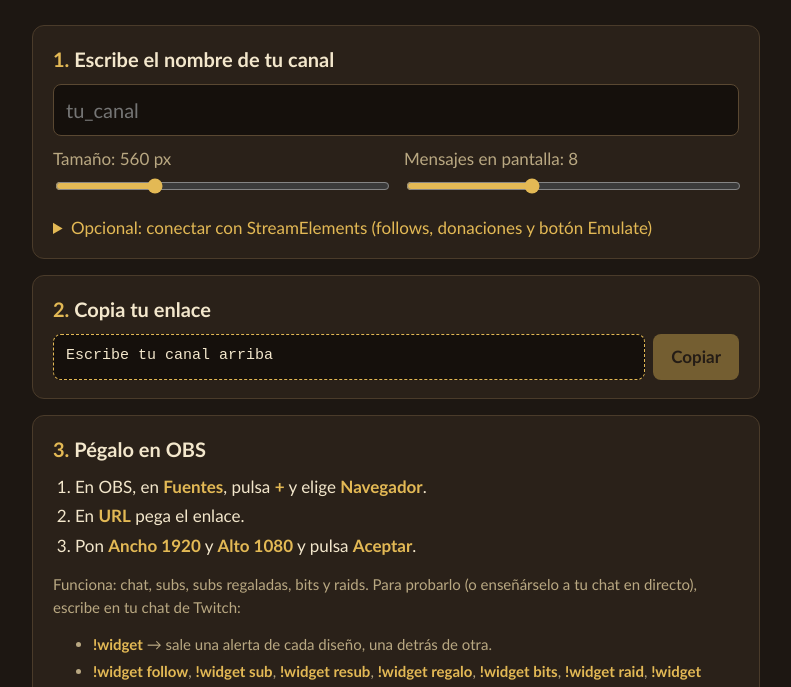
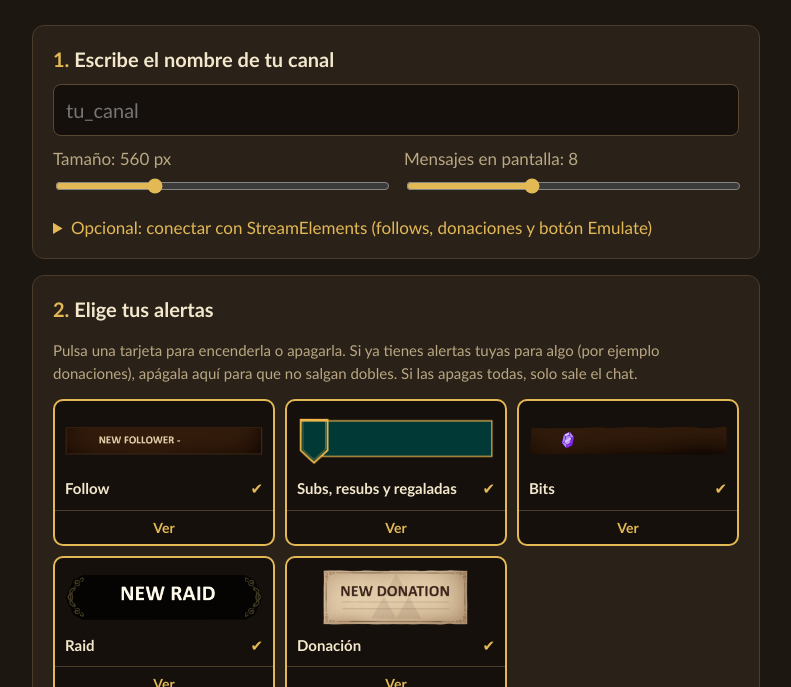
Before and after one commit to HakuDesignTwitch/Widget-Chat-Twitch-Zelda-Ocarina, a plain HTML site: page index.html in a window 1280 px wide. Shown: the part 113-800 px from the top of the page, without its empty margins (244-1035 px from the left). Drawn offline with Linux system fonts and the light colour scheme.

Commit message:
Elegir qué alertas salen, con tarjetas y vista previa

```diff
--- a/index.html
+++ b/index.html
@@ -46,6 +46,26 @@
     width: 100%; padding: 10px 12px; font: inherit;
     background: #15100c; color: var(--texto); border: 1px solid #5a4832; border-radius: 8px;
   }
+  .alertas { display: grid; grid-template-columns: repeat(auto-fill, minmax(190px, 1fr)); gap: 10px; margin: 12px 0; }
+  .alerta { display: flex; flex-direction: column; border: 2px solid var(--oro); border-radius: 10px; overflow: hidden; background: #15100c; transition: opacity .2s, border-color .2s; }
+  .alerta .toggle {
+    all: unset; cursor: pointer; display: flex; flex-direction: column; gap: 6px; padding: 10px;
+  }
+  .alerta .toggle:focus-visible { outline: 2px solid var(--oro); outline-offset: -4px; }
+  .alerta img, .alerta .img-bits { display: block; width: 100%; height: 60px; object-fit: contain; transition: filter .2s; }
+  .alerta .img-bits { background: url("img/Gema 100.png") center / contain no-repeat, url("img/Bits - Fondo.png") center / contain no-repeat; }
+  .alerta:not(.on) .img-bits { filter: grayscale(1) brightness(.5); }
+  .alerta .toggle span { font-weight: 700; color: var(--texto); font-size: 15px; display: flex; justify-content: space-between; gap: 6px; }
+  .alerta em { font-style: normal; color: var(--oro); font-weight: 400; }
+  .alerta:not(.on) { border-color: #4a3b2a; }
+  .alerta:not(.on) img, .alerta:not(.on) .img-bits { opacity: .35; }
+  .alerta:not(.on) img { filter: grayscale(1) brightness(.5); }
+  .alerta:not(.on) em { color: var(--suave); }
+  .alerta .ver {
+    padding: 6px; border-radius: 0; font-size: 14px;
+    background: transparent; color: var(--oro); border-top: 1px solid #4a3b2a;
+  }
+  .alerta .ver:hover { background: rgba(227, 185, 85, .12); }
   .vista { margin-top: 12px; height: 420px; border-radius: 8px; overflow: hidden;
            background: #3a2e22 url("img/Prueba - Fondo.png") center / cover; }
   .vista iframe { width: 100%; height: 100%; border: 0; }
@@ -78,7 +98,36 @@
   </section>
 
   <section class="paso">
-    <h2><span>2.</span> Copia tu enlace</h2>
+    <h2><span>2.</span> Elige tus alertas</h2>
+    <p class="nota">Pulsa una tarjeta para encenderla o apagarla. Si ya tienes alertas tuyas para algo (por ejemplo donaciones), apágala aquí para que no salgan dobles. Si las apagas todas, solo sale el chat.</p>
+    <div class="alertas" id="alertas">
+      <div class="alerta on" data-tipo="follow">
+        <button class="toggle" aria-pressed="true"><img src="img/Follower - Fondo.png" alt="Alerta de nuevo seguidor"><span>Follow <em></em></span></button>
+        <button class="ver" data-ver="follow">Ver</button>
+      </div>
+      <div class="alerta on" data-tipo="sub">
+        <button class="toggle" aria-pressed="true"><img src="img/Sub.png" alt="Alerta de sub"><span>Subs, resubs y regaladas <em></em></span></button>
+        <button class="ver" data-ver="sub">Ver</button>
+      </div>
+      <div class="alerta on" data-tipo="bits">
+        <button class="toggle" aria-pressed="true"><i class="img-bits" role="img" aria-label="Alerta de bits"></i><span>Bits <em></em></span></button>
+        <button class="ver" data-ver="bits">Ver</button>
+      </div>
+      <div class="alerta on" data-tipo="raid">
+        <button class="toggle" aria-pressed="true"><img src="img/New Raid - Fondo.png" alt="Alerta de raid"><span>Raid <em></em></span></button>
+        <button class="ver" data-ver="raid">Ver</button>
+      </div>
+      <div class="alerta on" data-tipo="donacion">
+        <button class="toggle" aria-pressed="true"><img src="img/Donation - Fondo.png" alt="Alerta de donación"><span>Donación <em></em></span></button>
+        <button class="ver" data-ver="donacion">Ver</button>
+      </div>
+    </div>
+    <p class="nota">Follow y donación solo llegan si conectas StreamElements (opción de arriba). Con "Ver" puedes verlas igualmente.</p>
+    <div class="vista"><iframe id="vista" title="Vista previa del widget"></iframe></div>
+  </section>
+
+  <section class="paso">
+    <h2><span>3.</span> Copia tu enlace</h2>
     <div class="enlace">
       <code id="enlace">Escribe tu canal arriba</code>
       <button id="copiar" disabled>Copiar</button>
@@ -86,35 +135,45 @@
   </section>
 
   <section class="paso">
-    <h2><span>3.</span> Pégalo en OBS</h2>
+    <h2><span>4.</span> Pégalo en OBS</h2>
     <ol>
       <li>En OBS, en <b>Fuentes</b>, pulsa <b>+</b> y elige <b>Navegador</b>.</li>
       <li>En <b>URL</b> pega el enlace.</li>
       <li>Pon <b>Ancho 1920</b> y <b>Alto 1080</b> y pulsa <b>Aceptar</b>.</li>
     </ol>
-    <p class="nota">Funciona: chat, subs, subs regaladas, bits y raids. Para probarlo (o enseñárselo a tu chat en directo), escribe en tu chat de Twitch:</p>
+    <p class="nota">Para probarlo (o enseñárselo a tu chat en directo), escribe en tu chat de Twitch:</p>
     <ul class="nota">
       <li><b>!widget</b> → sale una alerta de cada diseño, una detrás de otra.</li>
       <li><b>!widget follow</b>, <b>!widget sub</b>, <b>!widget resub</b>, <b>!widget regalo</b>, <b>!widget bits</b>, <b>!widget raid</b>, <b>!widget donacion</b> → solo esa.</li>
     </ul>
-    <p class="nota">Solo funciona si lo escribes tú o un mod de tu canal.</p>
-  </section>
-
-  <section class="paso">
-    <h2>Vista previa</h2>
-    <div class="vista"><iframe id="vista" title="Vista previa del widget"></iframe></div>
+    <p class="nota">Solo funciona si lo escribes tú o un mod de tu canal. Solo salen las alertas que tengas encendidas.</p>
   </section>
 </main>
 <script>
   const $ = id => document.getElementById(id);
   let base;
   try { base = new URL('overlay.html', location.href).href; } catch (e) { base = 'overlay.html'; }
-  let reloj;
+  let reloj, previaActual = '';
+
+  // La vista previa enseña todas las alertas (para poder pulsar "Ver" aunque estén apagadas).
+  function previa(canal) {
+    let url = base + '?canal=' + (canal || 'demo') + '&max=' + $('max').value;
+    if ($('ancho').value !== '560') url += '&ancho=' + $('ancho').value;
+    if (url === previaActual) return;
+    previaActual = url;
+    clearTimeout(reloj);
+    reloj = setTimeout(() => { $('vista').src = url; }, 600);
+  }
 
   function actualizar() {
     $('anchoTxt').textContent = $('ancho').value;
     $('maxTxt').textContent = $('max').value;
+    const encendidas = [...document.querySelectorAll('.alerta.on')].map(a => a.dataset.tipo);
+    document.querySelectorAll('.alerta').forEach(a => {
+      a.querySelector('em').textContent = a.classList.contains('on') ? '✔' : 'apagada';
+    });
     const canal = $('canal').value.trim().toLowerCase().replace(/^.*twitch\.tv\//, '').replace(/[^a-z0-9_]/g, '');
+    previa(canal);
     if (!canal) {
       $('enlace').textContent = 'Escribe tu canal arriba';
       $('copiar').disabled = true;
@@ -123,17 +182,42 @@
     let url = base + '?canal=' + canal;
     if ($('ancho').value !== '560') url += '&ancho=' + $('ancho').value;
     if ($('max').value !== '8') url += '&max=' + $('max').value;
+    if (encendidas.length < 5) url += '&alertas=' + encendidas.join(',');
     const se = $('se').value.trim();
     if (se) url += '&se=' + encodeURIComponent(se);
     // Con clave, el enlace no se enseña entero en pantalla (por si está en directo).
     $('enlace').textContent = se ? url.replace(/&se=.*/, '&se=••••••••') : url;
     $('enlace').dataset.url = url;
     $('copiar').disabled = false;
-    clearTimeout(reloj);
-    reloj = setTimeout(() => { $('vista').src = url; }, 600);
   }
 
   ['canal', 'ancho', 'max', 'se'].forEach(id => $(id).addEventListener('input', actualizar));
+
+  // Tarjetas: encender/apagar y "Ver" (lanza la alerta en la vista previa).
+  const ejemplos = {
+    follow: ['follower-latest', { name: 'Nickname' }],
+    sub: ['subscriber-latest', { name: 'Nickname', amount: 1 }],
+    bits: ['cheer-latest', { name: 'Nickname', amount: 1000 }],
+    raid: ['raid-latest', { name: 'Nickname', amount: 23 }],
+    donacion: ['tip-latest', { name: 'Nickname', amount: 5 }]
+  };
+  $('alertas').addEventListener('click', e => {
+    const tarjeta = e.target.closest('.alerta');
+    if (!tarjeta) return;
+    if (e.target.closest('.ver')) {
+      const [listener, event] = ejemplos[tarjeta.dataset.tipo];
+      try {
+        $('vista').contentWindow.dispatchEvent(new CustomEvent('onEventReceived', { detail: { listener, event } }));
+      } catch (err) {}
+      return;
+    }
+    if (e.target.closest('.toggle')) {
+      const on = tarjeta.classList.toggle('on');
+      tarjeta.querySelector('.toggle').setAttribute('aria-pressed', on);
+      actualizar();
+    }
+  });
+  actualizar();
   $('copiar').addEventListener('click', () => {
     const texto = $('enlace').dataset.url || $('enlace').textContent;
     const hecho = () => {
--- a/twitch.js
+++ b/twitch.js
@@ -16,6 +16,7 @@
   if (p.get('comandos') === '1') ajustes.cfgOcultarComandos = false;
   if (p.get('bots') != null) ajustes.cfgBots = p.get('bots');
   if (p.get('avisos') === '0') ajustes.cfgAvisos = false;
+  if (p.get('alertas') != null) ajustes.cfgAlertas = p.get('alertas') || 'ninguna';
   // Textos: txtDonacion, txtBits, txtRaid, txtSubNuevo, txtResub, txtSubRegalada, txtSubsRegaladas, txtSubLinea2
   p.forEach((v, k) => { if (k.startsWith('txt')) ajustes[k] = v; });
   window.dispatchEvent(new CustomEvent('onWidgetLoad', { detail: { fieldData: ajustes } }));
--- a/widget.js
+++ b/widget.js
@@ -11,6 +11,7 @@ const cfg = {
   cfgOcultarComandos: true,
   cfgBots: 'streamelements, nightbot',
   cfgAvisos: true,
+  cfgAlertas: '', // vacío = todas; si no, lista: follow,sub,bits,raid,donacion (o 'ninguna')
   txtDonacion: '{nombre} nos da {cantidad} rupias',
   txtBits: '{cantidad} bits',
   txtRaid: '{nombre} nos trae a {cantidad} aventureros',
@@ -277,6 +278,9 @@ window.addEventListener('onEventReceived', obj => {
   }
 
   if (!cfg.cfgAvisos) return;
+  // Solo las alertas que el streamer ha elegido.
+  const tipo = { 'follower-latest': 'follow', 'subscriber-latest': 'sub', 'cheer-latest': 'bits', 'raid-latest': 'raid', 'tip-latest': 'donacion' }[listener];
+  if (cfg.cfgAlertas && tipo && !String(cfg.cfgAlertas).split(',').includes(tipo)) return;
   if (listener === 'follower-latest') return follower(ev.name);
   if (listener === 'subscriber-latest') return suscripcion(ev);
   if (listener === 'cheer-latest') return bits(ev.name, ev.amount);
```
